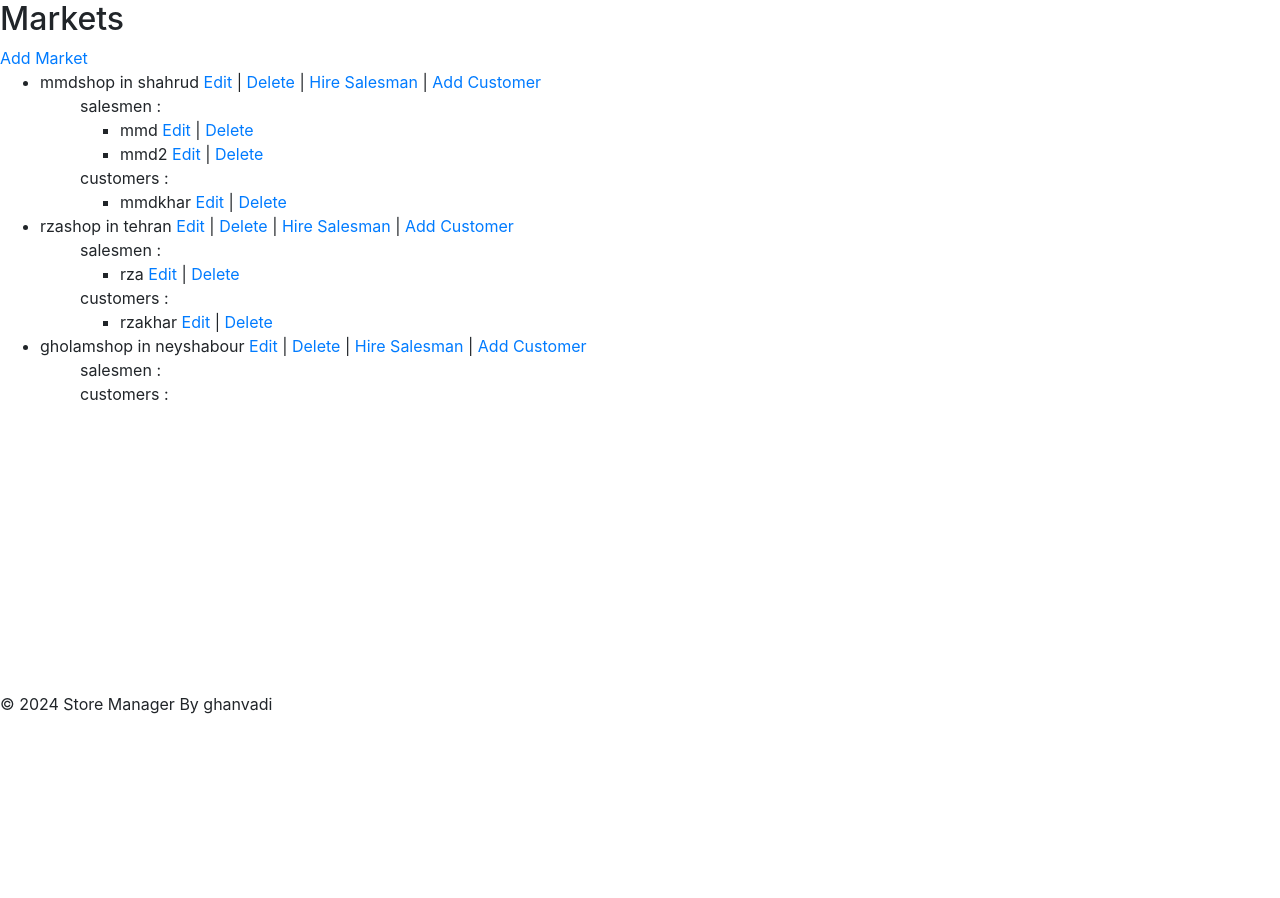
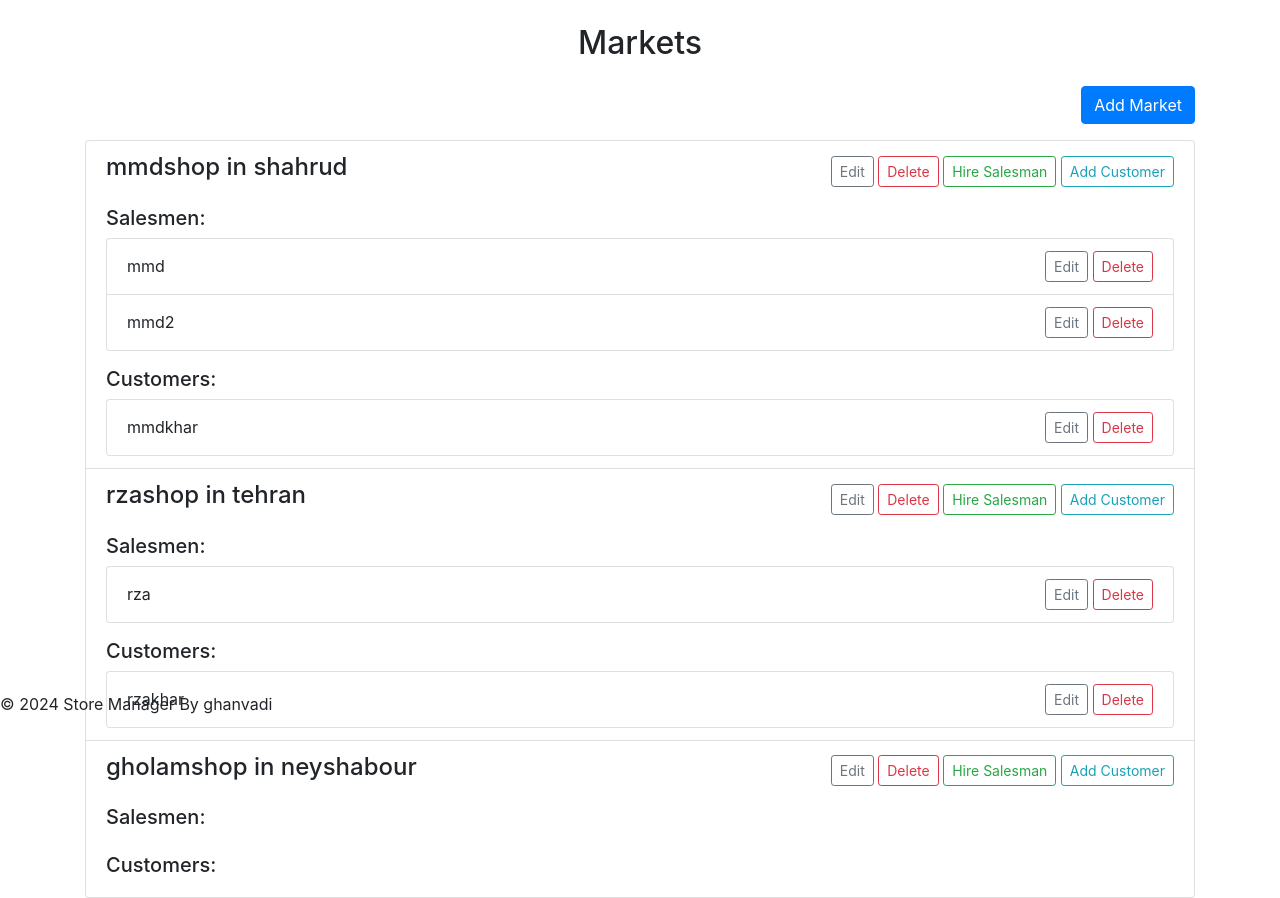
Before and after one commit to mmzamani1/storeManagement, a Django app: page /markets/ in a window 1280 px wide. Shown: the part 68-966 px from the top of the page. Before the commit the page ends 782 px from the top, so only its background shows below. Run offline with Django 4.2, Linux system fonts and the light colour scheme; data comes from the database, SQL or seed files in the repository; both versions use the stored data as it was after the commit; some libraries are stand-ins or nearby versions.

Commit message:
adding css

```diff
--- a/store/storeManager/templates/market/market_list.html
+++ b/store/storeManager/templates/market/market_list.html
@@ -1,50 +1,65 @@
 {% extends 'base.html' %}
 {% block content %}
-<h2>Markets</h2>
 
-<a href="{% url 'market_add' %}">Add Market</a>
-<ul>
+<div class="container">
+    <h2 class="text-center my-4">Markets</h2>
+
+    <div class="text-right mb-3">
+        <a href="{% url 'market_add' %}" class="btn btn-primary">Add Market</a>
+    </div>
+
+    <div class="list-group">
         {% for market in object_list %}
-        <li>
-            {{ market.market_name }} in {{ market.location }}
-            <a href="{% url 'market_edit' market.pk %}">Edit</a> |
-            <a href="{% url 'market_delete' market.pk %}">Delete</a> |
-            <a href="{% url 'market_addsalesman' market.pk %}">Hire Salesman</a> |
-            <a href="{% url 'market_addcustomer' market.pk %}">Add Customer</a>
-            <ul>
-                <a>salesmen : </a>
-                <ul>
+            <div class="list-group-item">
+                <div class="d-flex justify-content-between align-items-center">
+                    <h4>{{ market.market_name }} in {{ market.location }}</h4>
+                    <div>
+                        <a href="{% url 'market_edit' market.pk %}" class="btn btn-sm btn-outline-secondary">Edit</a>
+                        <a href="{% url 'market_delete' market.pk %}" class="btn btn-sm btn-outline-danger">Delete</a>
+                        <a href="{% url 'market_addsalesman' market.pk %}" class="btn btn-sm btn-outline-success">Hire Salesman</a>
+                        <a href="{% url 'market_addcustomer' market.pk %}" class="btn btn-sm btn-outline-info">Add Customer</a>
+                    </div>
+                </div>
+
+                <div class="mt-3">
+                    <h5>Salesmen:</h5>
+                    <ul class="list-group">
                         {% for salesman in additional_objects %}
                             {% if salesman.market == market %}
-                            <li>
+                                <li class="list-group-item d-flex justify-content-between align-items-center">
                                     {{ salesman.salesman_name }}
-                                <a href="{% url 'salesman_edit' salesman.pk %}">Edit</a> |
-                                <a href="{% url 'salesman_delete' salesman.pk %}">Delete</a>
+                                    <div>
+                                        <a href="{% url 'salesman_edit' salesman.pk %}" class="btn btn-sm btn-outline-secondary">Edit</a>
+                                        <a href="{% url 'salesman_delete' salesman.pk %}" class="btn btn-sm btn-outline-danger">Delete</a>
+                                    </div>
                                 </li>
                             {% endif %}
                         {% empty %}
-                        <li>No salesmen available</li>
+                            <li class="list-group-item">No salesmen available</li>
                         {% endfor %}
                     </ul>
-            </ul>
+                </div>
 
-            <ul>
-                <a>customers : </a>
-                <ul>
+                <div class="mt-3">
+                    <h5>Customers:</h5>
+                    <ul class="list-group">
                         {% for customer in additional_objects2 %}
                             {% if customer.market == market %}
-                    <li>
+                                <li class="list-group-item d-flex justify-content-between align-items-center">
                                     {{ customer.customer_name }}
-                        <a href="{% url 'customer_edit' customer.pk %}">Edit</a> |
-                        <a href="{% url 'customer_delete' customer.pk %}">Delete</a>
+                                    <div>
+                                        <a href="{% url 'customer_edit' customer.pk %}" class="btn btn-sm btn-outline-secondary">Edit</a>
+                                        <a href="{% url 'customer_delete' customer.pk %}" class="btn btn-sm btn-outline-danger">Delete</a>
+                                    </div>
                                 </li>
                             {% endif %}
                         {% empty %}
-                        <li>No customers available</li>
+                            <li class="list-group-item">No customers available</li>
                         {% endfor %}
                     </ul>
-            </ul>
-        </li>
+                </div>
+            </div>
         {% endfor %}
-</ul>
+    </div>
+</div>
 {% endblock %}
```
Also changed, not shown: store/db.sqlite3. Lines whose indentation alone changed are shown as unchanged.
